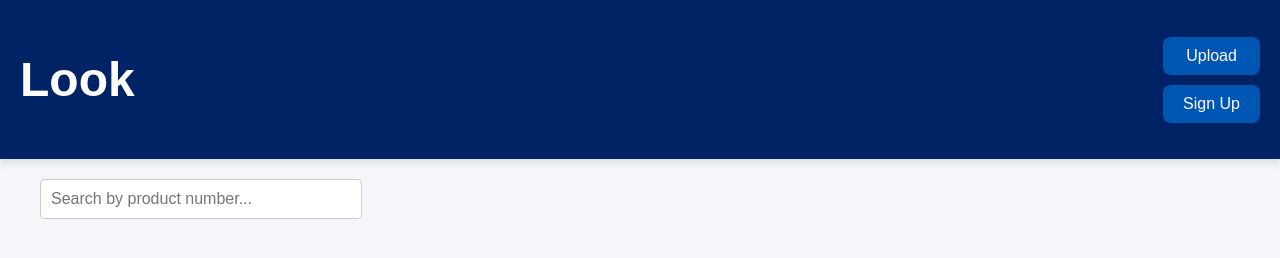
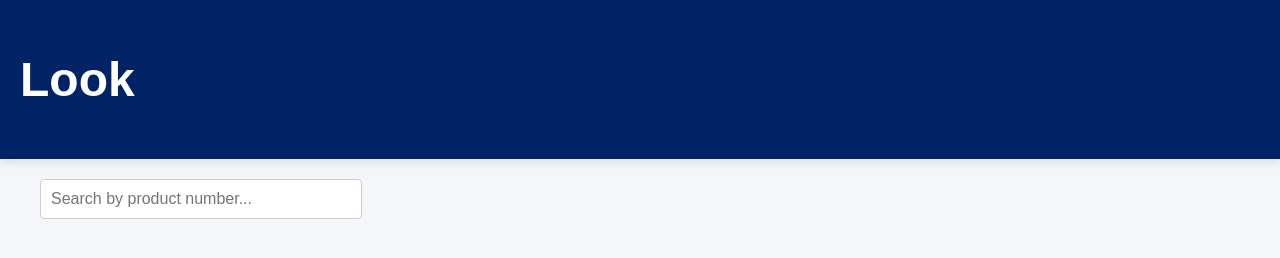
Before and after one commit to lee1136/node, a website with bundled scripts: page public/dashboard.html in a window 1280 px wide. Built offline with nearby package versions, Linux system fonts and the light colour scheme; no server answers.

Commit message:
Update dashboard.html

```diff
--- a/public/dashboard.html
+++ b/public/dashboard.html
@@ -10,8 +10,8 @@
     <header>
     <h1>Look</h1>
     <div class="header-buttons">
-        <button class="upload-btn" id="upload-btn">Upload</button>
-        <button class="signup-btn" id="signup-btn">Sign Up</button>
+        <button id="upload-btn" style="display: none;">Upload</button> <!-- 관리자가 아닌 경우 숨김 -->
+        <button id="signup-btn" style="display: none;">Sign Up</button> <!-- 관리자가 아닌 경우 숨김 -->
     </div>
 </header>
 
```
